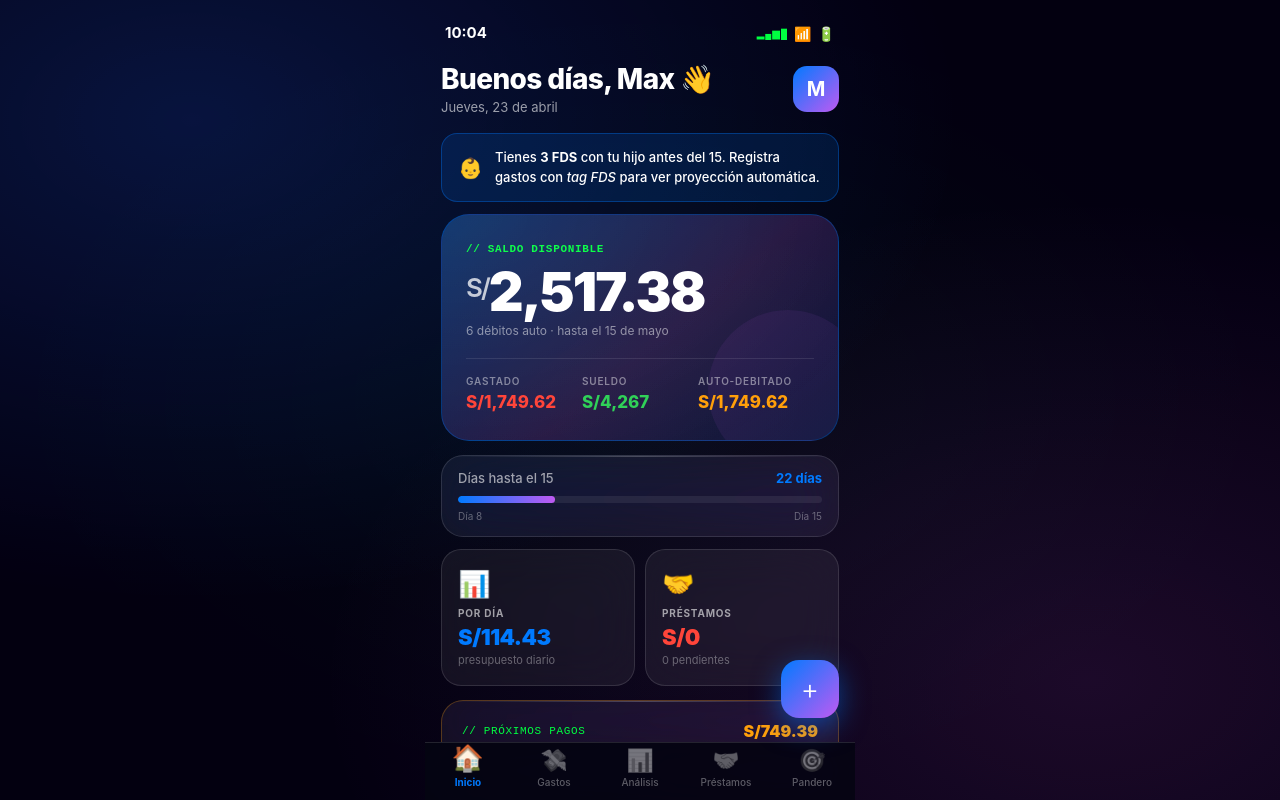
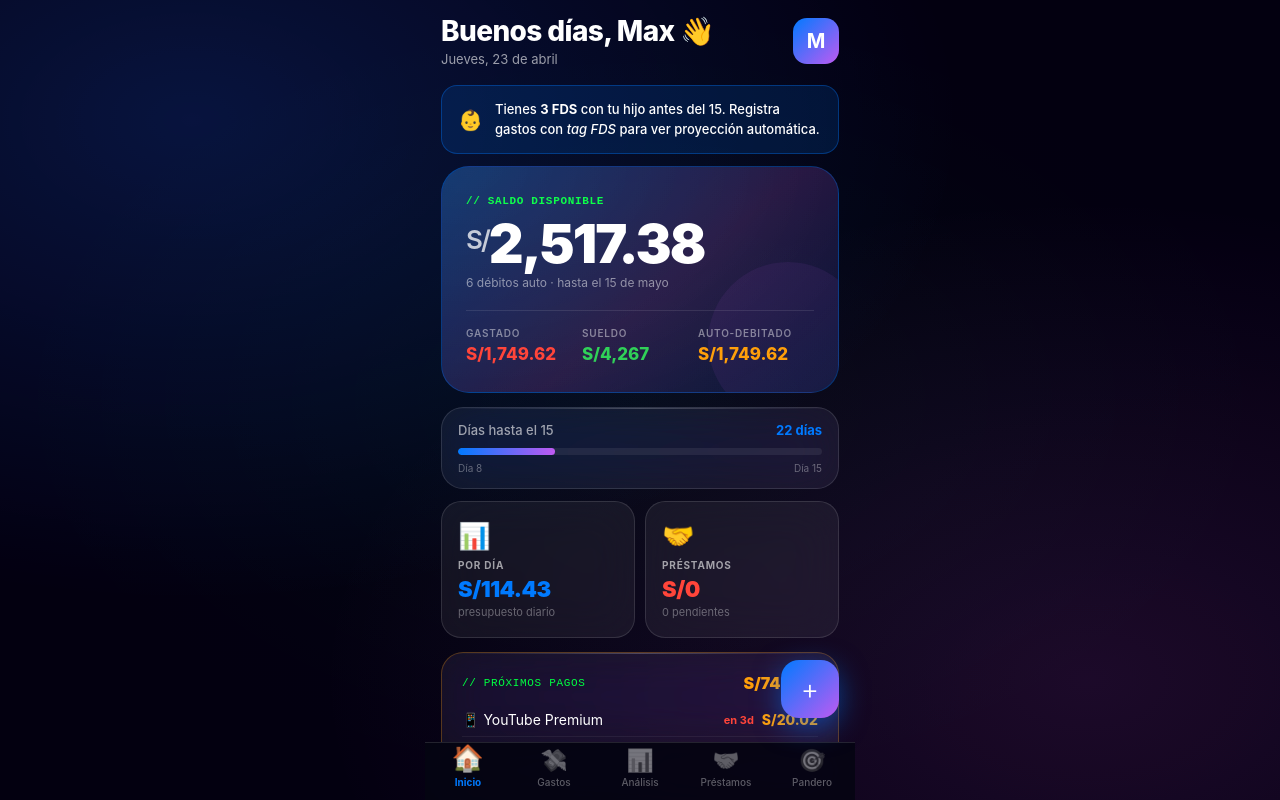
Before and after one commit to MaxBenitesC/MaxFinancias, a plain HTML site: page index.html in a window 1280 px wide. Drawn offline with nearby package versions, Linux system fonts and the light colour scheme.

Commit message:
fix: quitar status bar falsa (hora/señal/batería)

```diff
--- a/index.html
+++ b/index.html
@@ -265,14 +265,7 @@
 
 <div id="app">
     <!-- STATUS BAR -->
-    <div class="status-bar">
-        <span class="status-time" id="status-time">9:41</span>
-        <div class="status-icons">
-            <span class="status-signal" id="status-sig">▂▄▆█</span>
-            <span>📶</span>
-            <span>🔋</span>
-        </div>
-    </div>
+    <div style="height:env(safe-area-inset-top, 0px)"></div>
 
     <div class="pages-wrapper">
 
@@ -2339,12 +2332,6 @@ function toast(msg) {
 // ═══════════════════════════════════════════════
 //  CLOCK
 // ═══════════════════════════════════════════════
-function tick() {
-    const n = new Date();
-    document.getElementById('status-time').textContent =
-        n.getHours().toString().padStart(2,'0') + ':' + n.getMinutes().toString().padStart(2,'0');
-}
-tick(); setInterval(tick, 1000);
 
 // ═══════════════════════════════════════════════
 //  MATRIX RAIN
```
